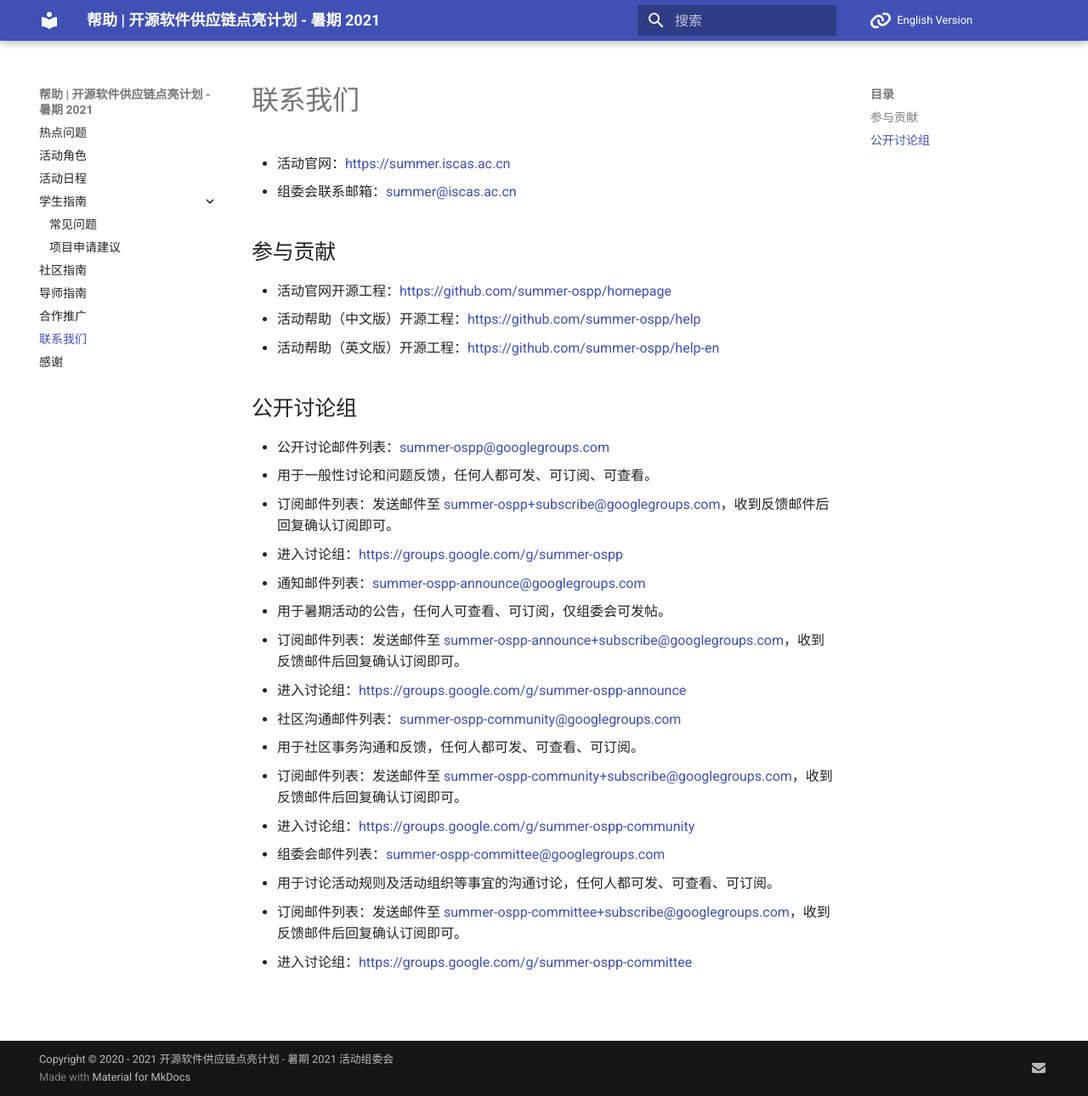
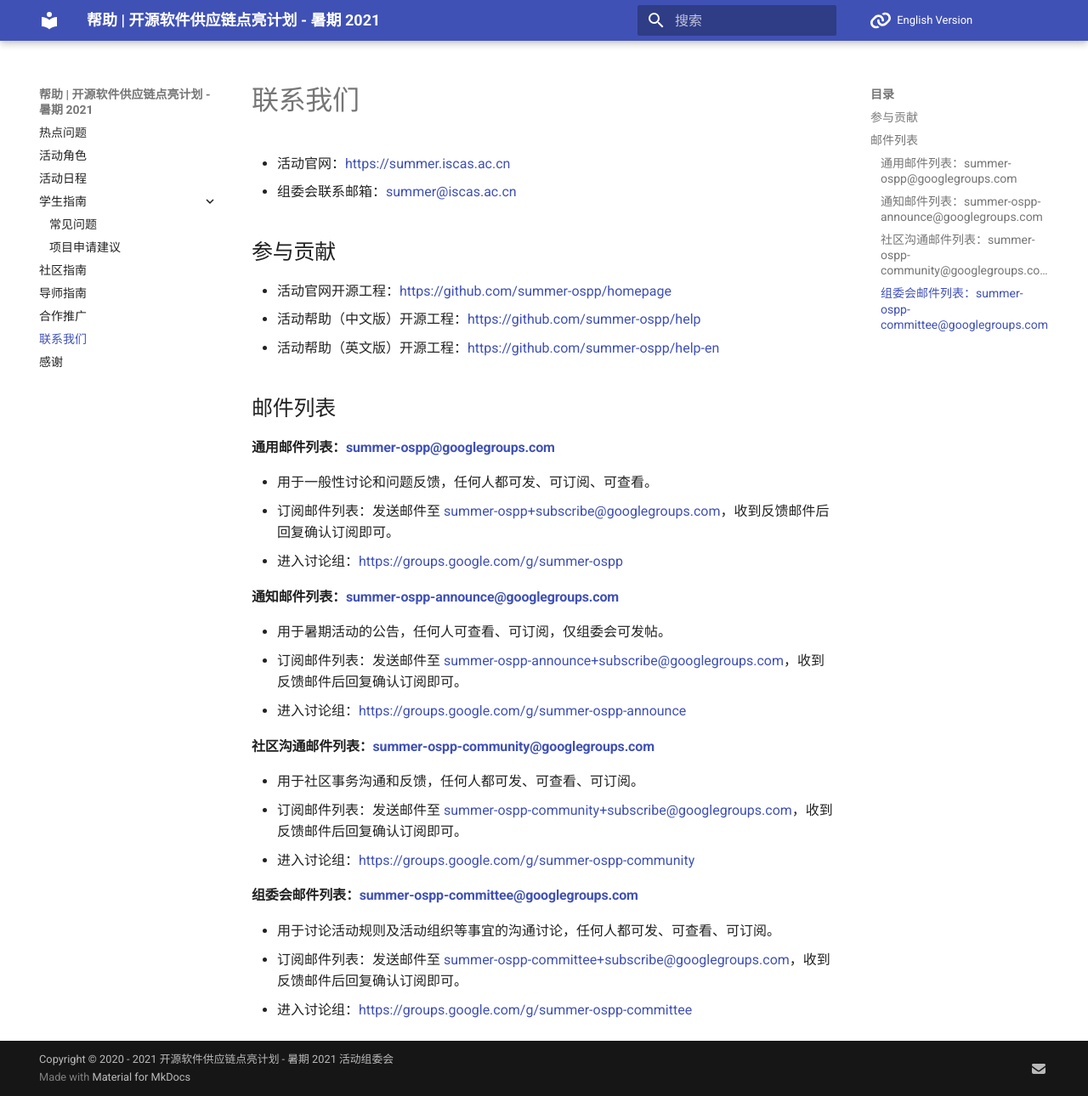
Before and after one commit to summer-ospp/help, an MkDocs documentation site: the page built from docs/contactus.md, in a window 1280 px wide and 1290 px high. Shown: the whole window at 85% size. Built offline with MkDocs 1.6.1 and Material for MkDocs 9.7.7, drawn with Linux system fonts in a browser that asks for light colours; comment, search, counter and statistics services are not loaded.

Commit message:
更新邮件列表的格式

```diff
--- a/docs/contactus.md
+++ b/docs/contactus.md
@@ -9,24 +9,28 @@
 - 活动帮助（中文版）开源工程：<https://github.com/summer-ospp/help>
 - 活动帮助（英文版）开源工程：<https://github.com/summer-ospp/help-en>
 
-## 公开讨论组
+## 邮件列表
 
-- 公开讨论邮件列表：[summer-ospp@googlegroups.com](mailto:summer-ospp@googlegroups.com)
-  - 用于一般性讨论和问题反馈，任何人都可发、可订阅、可查看。
-  - 订阅邮件列表：发送邮件至 [summer-ospp+subscribe@googlegroups.com](mailto:summer-ospp+subscribe@googlegroups.com)，收到反馈邮件后回复确认订阅即可。
-  - 进入讨论组：<https://groups.google.com/g/summer-ospp>
+#### 通用邮件列表：[summer-ospp@googlegroups.com](mailto:summer-ospp@googlegroups.com)
 
-- 通知邮件列表：[summer-ospp-announce@googlegroups.com](mailto:summer-ospp-announce@googlegroups.com)
-  - 用于暑期活动的公告，任何人可查看、可订阅，仅组委会可发帖。
-  - 订阅邮件列表：发送邮件至 [summer-ospp-announce+subscribe@googlegroups.com](mailto:summer-ospp-announce+subscribe@googlegroups.com)，收到反馈邮件后回复确认订阅即可。
-  - 进入讨论组：<https://groups.google.com/g/summer-ospp-announce>
+- 用于一般性讨论和问题反馈，任何人都可发、可订阅、可查看。
+- 订阅邮件列表：发送邮件至 [summer-ospp+subscribe@googlegroups.com](mailto:summer-ospp+subscribe@googlegroups.com)，收到反馈邮件后回复确认订阅即可。
+- 进入讨论组：<https://groups.google.com/g/summer-ospp>
 
-- 社区沟通邮件列表：[summer-ospp-community@googlegroups.com](mailto:summer-ospp-community@googlegroups.com)
-  - 用于社区事务沟通和反馈，任何人都可发、可查看、可订阅。
-  - 订阅邮件列表：发送邮件至 [summer-ospp-community+subscribe@googlegroups.com](mailto:summer-ospp-community+subscribe@googlegroups.com)，收到反馈邮件后回复确认订阅即可。
-  - 进入讨论组：<https://groups.google.com/g/summer-ospp-community>
+#### 通知邮件列表：[summer-ospp-announce@googlegroups.com](mailto:summer-ospp-announce@googlegroups.com)
 
-- 组委会邮件列表：[summer-ospp-committee@googlegroups.com](mailto:summer-ospp-committee@googlegroups.com)
-  - 用于讨论活动规则及活动组织等事宜的沟通讨论，任何人都可发、可查看、可订阅。
-  - 订阅邮件列表：发送邮件至 [summer-ospp-committee+subscribe@googlegroups.com](mailto:summer-ospp-committee+subscribe@googlegroups.com)，收到反馈邮件后回复确认订阅即可。
-  - 进入讨论组：<https://groups.google.com/g/summer-ospp-committee>
+- 用于暑期活动的公告，任何人可查看、可订阅，仅组委会可发帖。
+- 订阅邮件列表：发送邮件至 [summer-ospp-announce+subscribe@googlegroups.com](mailto:summer-ospp-announce+subscribe@googlegroups.com)，收到反馈邮件后回复确认订阅即可。
+- 进入讨论组：<https://groups.google.com/g/summer-ospp-announce>
+
+#### 社区沟通邮件列表：[summer-ospp-community@googlegroups.com](mailto:summer-ospp-community@googlegroups.com)
+
+- 用于社区事务沟通和反馈，任何人都可发、可查看、可订阅。
+- 订阅邮件列表：发送邮件至 [summer-ospp-community+subscribe@googlegroups.com](mailto:summer-ospp-community+subscribe@googlegroups.com)，收到反馈邮件后回复确认订阅即可。
+- 进入讨论组：<https://groups.google.com/g/summer-ospp-community>
+
+#### 组委会邮件列表：[summer-ospp-committee@googlegroups.com](mailto:summer-ospp-committee@googlegroups.com)
+
+- 用于讨论活动规则及活动组织等事宜的沟通讨论，任何人都可发、可查看、可订阅。
+- 订阅邮件列表：发送邮件至 [summer-ospp-committee+subscribe@googlegroups.com](mailto:summer-ospp-committee+subscribe@googlegroups.com)，收到反馈邮件后回复确认订阅即可。
+- 进入讨论组：<https://groups.google.com/g/summer-ospp-committee>
```
